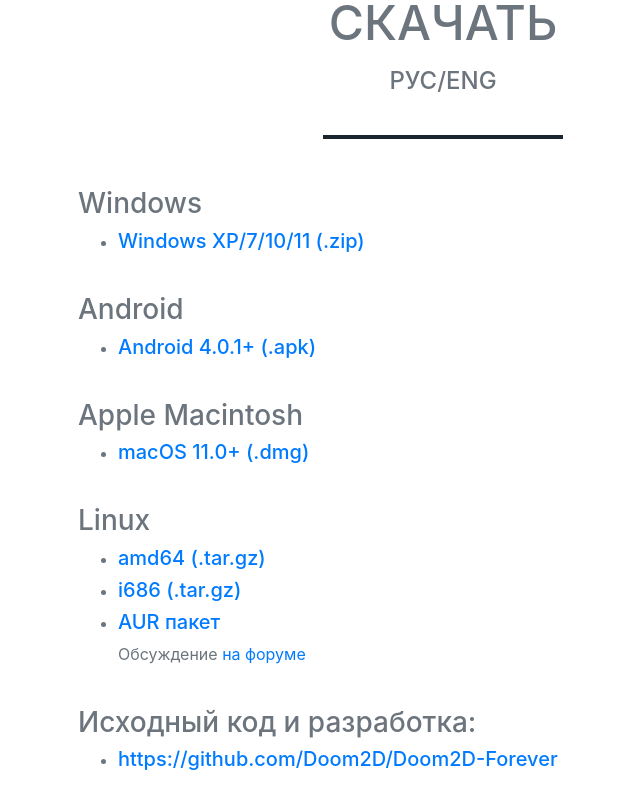
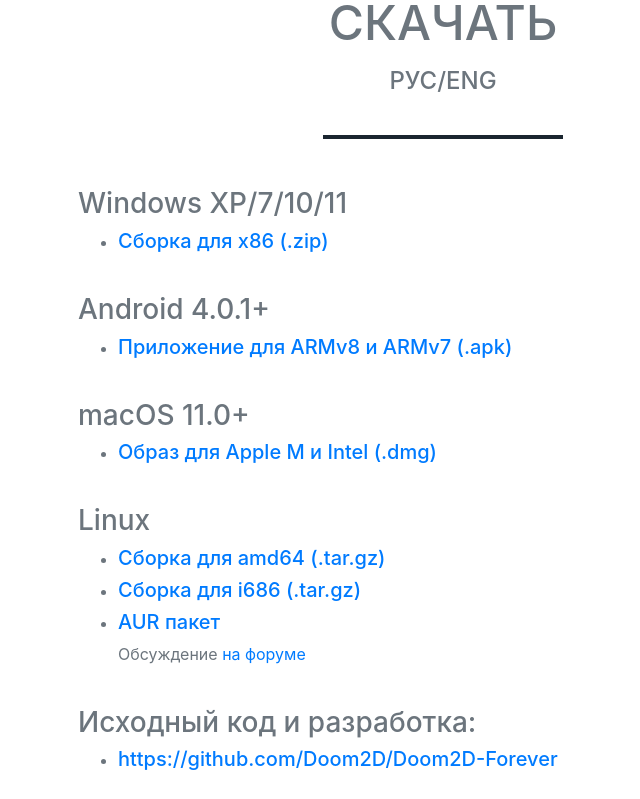
Before and after one commit to gena-nosov/landing, a website with bundled scripts: page index.html in a window 1280 px wide. Shown: the part 2130-2929 px from the top of the page, without its empty margins (197-837 px from the left). Built offline with nearby package versions, Linux system fonts and the light colour scheme.

Commit message:
refactor: move supported version info to headers

```diff
--- a/index.html
+++ b/index.html
@@ -186,29 +186,29 @@
         <div class="row " >
           <div class="col-lg-8 mx-auto">
 
-			<h3>Windows</h3>
+			<h3>Windows XP/7/10/11</h3>
 <ul>
-<li><h5><a href="https://github.com/Doom2D/flake.nix/releases/latest/download/doom2df_windows.x86.zip">Windows XP/7/10/11 (.zip)</a></h5></li>
+<li><h5><a href="https://github.com/Doom2D/flake.nix/releases/latest/download/doom2df_windows.x86.zip">Сборка для x86 (.zip)</a></h5></li>
 <!-- <li><h5><a href="https://github.com/Doom2D/flake.nix/releases/latest/download/doom2df_win64.x86-64.zip">Doom2D Forever, Windows XP/7/10/11 (RUS/ENG, x64)</a></h5></li> -->
 </ul>
 
 <br>
-<h3>Android</h3>
+<h3>Android 4.0.1+</h3>
 <ul>
-<li><h5><a href="https://github.com/Doom2D/flake.nix/releases/latest/download/Doom2D-Forever.apk">Android 4.0.1+ (.apk)</a></h5></li>
+<li><h5><a href="https://github.com/Doom2D/flake.nix/releases/latest/download/Doom2D-Forever.apk">Приложение для ARMv8 и ARMv7 (.apk)</a></h5></li>
 </ul>
 
 <br>
-<h3>Apple Macintosh</h3>
+<h3>macOS 11.0+</h3>
 <ul>
-<li><h5><a href="https://github.com/Doom2D/flake.nix/releases/latest/download/Doom2D-Forever.dmg ">macOS 11.0+ (.dmg)</a></h5></li>
+<li><h5><a href="https://github.com/Doom2D/flake.nix/releases/latest/download/Doom2D-Forever.dmg ">Образ для Apple M и Intel (.dmg)</a></h5></li>
 </ul>
 
 <br>
 <h3>Linux</h3>
 <ul>
-<li><h5><a href="https://deadsoftware.ru/files/terminalhash/d2df-linux-amd64.tar.gz">amd64 (.tar.gz)</a></h5></li>
-<li><h5><a href="https://deadsoftware.ru/files/terminalhash/d2df-linux-i386.tar.gz">i686 (.tar.gz)</a></h5></li>
+<li><h5><a href="https://deadsoftware.ru/files/terminalhash/d2df-linux-amd64.tar.gz">Сборка для amd64 (.tar.gz)</a></h5></li>
+<li><h5><a href="https://deadsoftware.ru/files/terminalhash/d2df-linux-i386.tar.gz">Сборка для i686 (.tar.gz)</a></h5></li>
 <!--<p>Игра требует следующие пакеты: libgme opus opusfile libvorbis mpg123 openal enet libmodplug sdl2 xmp. Названия могут разниться между дистрибутивами.</p>-->
 <li><h5><a href="https://aur.archlinux.org/packages/doom2df-bin/">AUR пакет</a></h5></li>
 <p>Обсуждение <a href="/forum/viewtopic.php?f=11&t=2919">на форуме</a></p>
```
